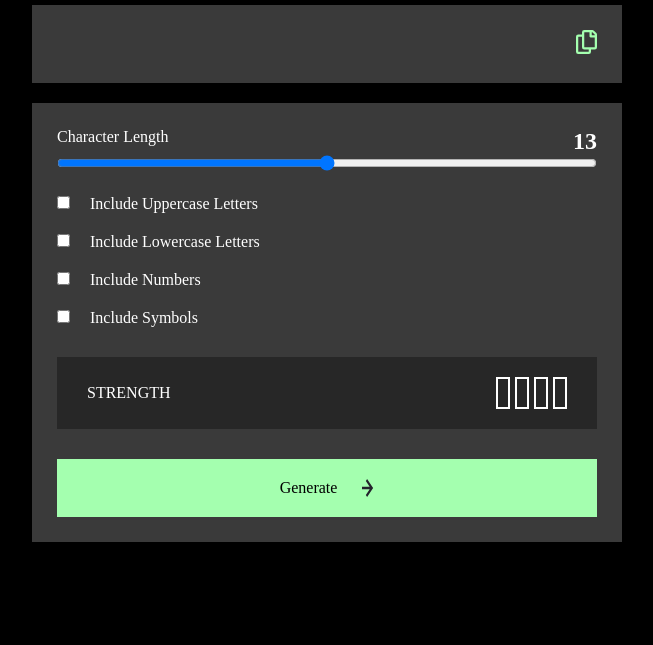
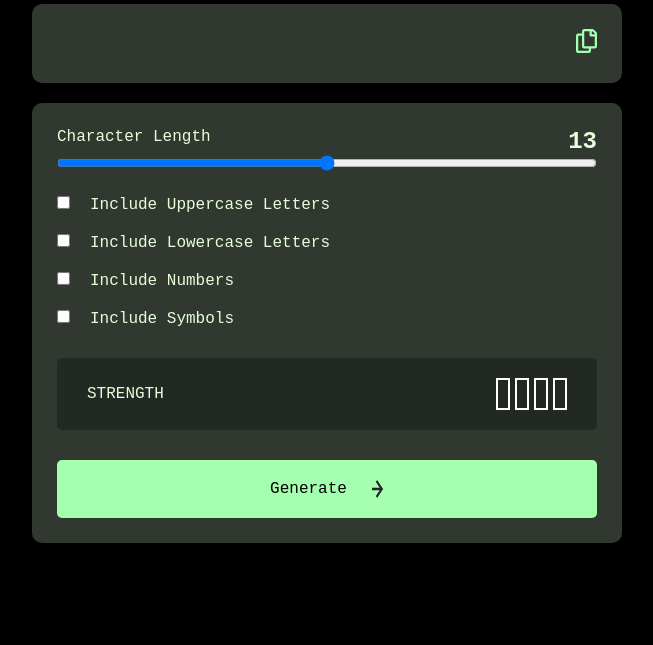
Before and after one commit to kpinlac93/FEM-Password-Generator-App, a plain HTML site: page index.html in a window 1280 px wide. Shown: the part 155-800 px from the top of the page, without its empty margins (313-966 px from the left). Drawn offline with Linux system fonts and the light colour scheme.

Commit message:
Add files via upload

```diff
--- a/app.js
+++ b/app.js
@@ -54,6 +54,7 @@ function getRandomInt(max) {
   }
 function generatePassword() {
     if (!document.querySelectorAll("input[type='checkbox']")[0].checked && !document.querySelectorAll("input[type='checkbox']")[1].checked && !document.querySelectorAll("input[type='checkbox']")[2].checked && !document.querySelectorAll("input[type='checkbox']")[3].checked) {
+        alert("No Checkboxes checked")
         return
     }
     var lowerLetters = "abcdefghijklmnopqrstuvwxyz";
--- a/style.css
+++ b/style.css
@@ -1,7 +1,8 @@
 * {
     margin: 0;
     padding: 0;
-    color: white;
+    color: rgb(230, 255, 218);
+    font-family: 'Roboto Mono', monospace;
 }
 
 body {
@@ -23,9 +24,10 @@ main {
 .generated-code {
     display: flex;
     justify-content: space-between;
-    background-color: #97979763;
+    background-color: #90a59056;
     padding: 25px;
     width: 540px;
+    border-radius: 10px;
 }
 .copy-button {
     cursor: pointer;
@@ -34,9 +36,10 @@ main {
 .options {
     display: flex;
     flex-direction: column;
-    background-color: #97979763;
+    background-color: #90a59056;
     padding: 25px;
     gap: 30px;
+    border-radius: 10px;
 }
 .options form {
     display: flex;
@@ -62,8 +65,9 @@ form > label {
     display: flex;
     justify-content: space-between;
     align-items: center;
-    background-color: rgb(39, 39, 39);
+    background-color: rgb(34, 41, 35);
     padding: 20px 30px;
+    border-radius: 5px;
 }
 .graphic {
     display: flex;
@@ -94,6 +98,7 @@ form > label {
     justify-content: center;
     gap: 25px;
     cursor: pointer;
+    border-radius: 5px;
 }
 .generate-button p {
     color: black;
```
